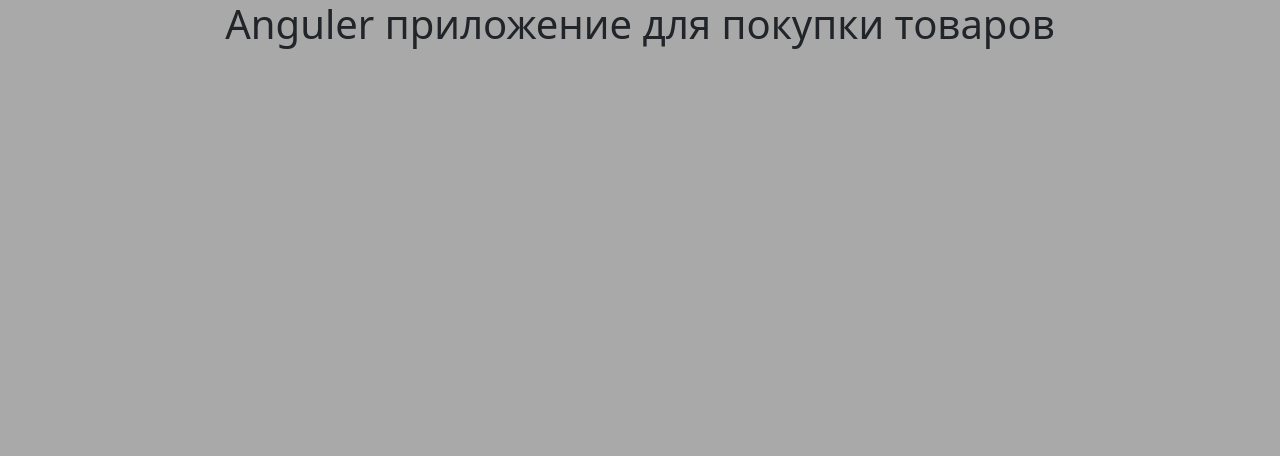
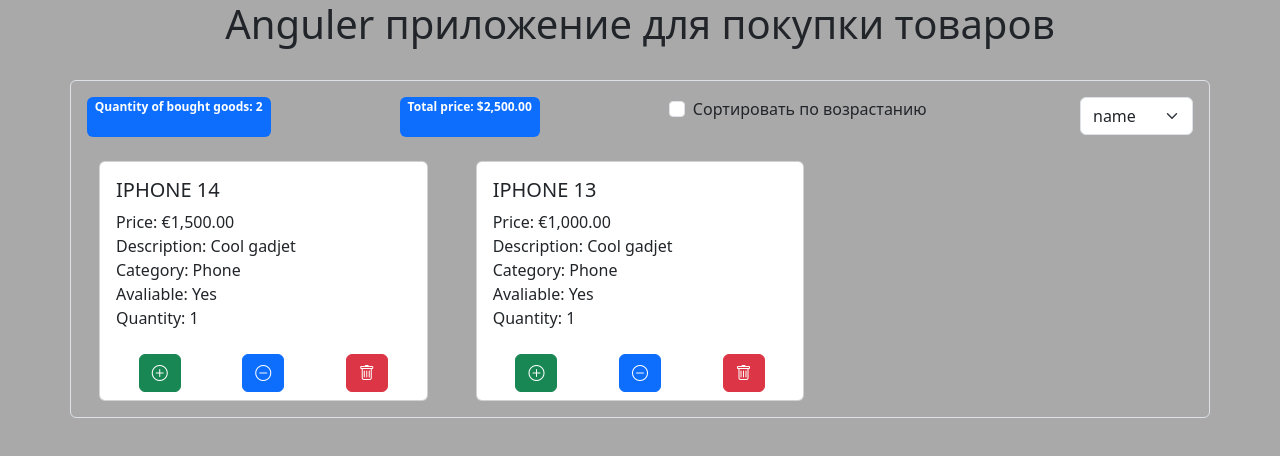
Before and after one commit to WhiteFlash/shop, an Angular app: page /carts in a window 1280 px wide. Before the commit this address led to /. Shown: the top 456 px of the page. Built offline with nearby package versions, Linux system fonts and the light colour scheme.

Commit message:
Task 4: completed [1-7]

```diff
--- a/src/app/app-routing.module.ts
+++ b/src/app/app-routing.module.ts
@@ -4,9 +4,6 @@
 import { CartListComponent } from './cart/components/cart-list/cart-list.component';
 
 const routes: Routes = [
-  {
-    path: 'task2',
-    children: [
   {
     path: 'products',
     component: ProductListComponent
@@ -15,8 +12,6 @@
     path: 'carts',
     component: CartListComponent
   },
-    ]
-  }
 ];
 
 @NgModule({
--- a/src/app/cart/components/cart-item/cart-item.component.html
+++ b/src/app/cart/components/cart-item/cart-item.component.html
@@ -10,6 +10,7 @@
           Description: {{item.description}} <br />
           Category: {{item.category }} <br />
           Avaliable: {{item.isAvaliable | yesNo }} <br />
+          Quantity: {{item.quantity }} <br />
         </div>
       </div>
       <ng-container *ngIf="item.isAvaliable; else disableButton">
--- a/src/app/cart/components/cart-list/cart-list.component.html
+++ b/src/app/cart/components/cart-list/cart-list.component.html
@@ -2,11 +2,24 @@
   <div class="d-flex justify-content-between">
     <span class="badge text-bg-primary">Quantity of bought goods: {{totalQuantity}}</span>
     <span class="badge text-bg-primary">Total price: {{totalPrice | currency}}</span>
+
+    <div class="form-check">
+      <input class="form-check-input" type="checkbox" (click)="orderByArray($event)" />
+      <label class="form-check-label" for="flexCheckDefault">
+        Сортировать по возрастанию
+      </label>
+    </div>
+
+    <div class="form-check">
+      <select class="form-select" (change)="setFilterByArray($event)">
+        <option *ngFor="let option of sortOptions;  let i = index" value="{{option}}"> {{option}}</option>
+      </select>
+    </div>
   </div>
   <br />
   <div class="row">
-        <ng-container *ngIf="items != null || items != undefined">
-            <app-cart-item class="col-md-4" *ngFor="let item of items; let i = index" [item]="item"></app-cart-item>
+    <ng-container *ngIf="(items | orderBy: selectedOption: isAcsending) as result">
+      <app-cart-item class="col-md-4" *ngFor="let item of result; let i = index" [item]="item"></app-cart-item>
     </ng-container>
     <ng-template>
       <p>The bucket is empty</p>
--- a/src/app/cart/components/cart-list/cart-list.component.ts
+++ b/src/app/cart/components/cart-list/cart-list.component.ts
@@ -4,14 +4,15 @@
 import { ShopService } from 'src/app/shared/services/shop.service';
 import { IProduct } from 'src/app/shared/model/shop.model';
 import { CartItemComponent } from '../cart-item/cart-item.component';
-import { NgIf, NgFor, CurrencyPipe } from '@angular/common';
+import { NgIf, NgFor, CurrencyPipe, CommonModule } from '@angular/common';
+import { OrderByPipe } from 'src/app/shared/pipes/order-by.pipe';
 
 @Component({
   selector: 'app-cart-list',
   templateUrl: './cart-list.component.html',
   styleUrls: ['./cart-list.component.sass'],
   standalone: true,
-  imports: [NgIf, NgFor, CartItemComponent, CurrencyPipe]
+  imports: [NgIf, NgFor, CartItemComponent, CurrencyPipe, OrderByPipe, CommonModule]
 })
 export class CartListComponent implements OnInit, OnDestroy {
   private subscription: Subscription[] = [];
@@ -22,6 +23,9 @@
   totalPrice = 0;
   totalQuantity = 0;
   items: IProduct[] = [];
+  isAcsending = false;
+  sortOptions = ['name', 'price', 'quantity'];
+  selectedOption = 'name'
 
   ngOnInit(): void {
     this.cartService.setItemsToBuy(this.shopService.getProducts());
@@ -42,4 +46,7 @@
   ngOnDestroy(): void {
     this.subscription.forEach(x => x.unsubscribe);
   }
+
+  orderByArray = (event: any) => this.isAcsending = this.isAcsending ? event.checked : !event.checked;
+  setFilterByArray = (event: any) => this.selectedOption = event.value;
 }
--- a/src/app/products/components/product-list/product-list.component.ts
+++ b/src/app/products/components/product-list/product-list.component.ts
@@ -3,7 +3,6 @@
 import { ShopService } from 'src/app/shared/services/shop.service';
 import { ProductComponent } from '../product/product.component';
 import { NgIf, NgFor, AsyncPipe } from '@angular/common';
-import { Subscription } from 'rxjs';
 
 @Component({
   selector: 'app-product-list',
@@ -26,10 +25,10 @@
   }
 
   ngOnInit(): void {
-    // this.productsService.products$.subscribe(x => this.products = x);
+    this.productsService.products$.subscribe(x => this.products = x);
   }
 
   ngOnDestroy(): void {
-    // this.productsService.products$.unsubscribe()
+    this.productsService.products$.unsubscribe()
   }
 }
--- a/src/app/shared/pipes/order-by.pipe.ts
+++ b/src/app/shared/pipes/order-by.pipe.ts
@@ -6,11 +6,25 @@
   standalone: true
 })
 export class OrderByPipe implements PipeTransform {
+  transform(array: Array<IProduct>, key: string, isAsc: boolean): Array<IProduct> {
+    switch (key) {
+      case 'price':
+        array.sort((a, b) => a.price - b.price);
+        break;
+      case 'name':
+        array.sort();
+        break;
+      case 'quantity':
+        array.sort((a, b) => a.quantity - b.quantity);
+        break;
+      default:
+        array.sort();
+    }
 
-  transform(array: Array<IProduct>, key: string, isAsc: boolean) {
-    if (isAsc)
-      return array.sort((a, b) => a.price - b.price);
+    if (!isAsc)
+      array.reverse();
 
+    return array;
   }
 
 }
```
Also changed, not shown: 1 other file (tests, documents, lock files or other folders). Lines whose indentation alone changed are shown as unchanged.
